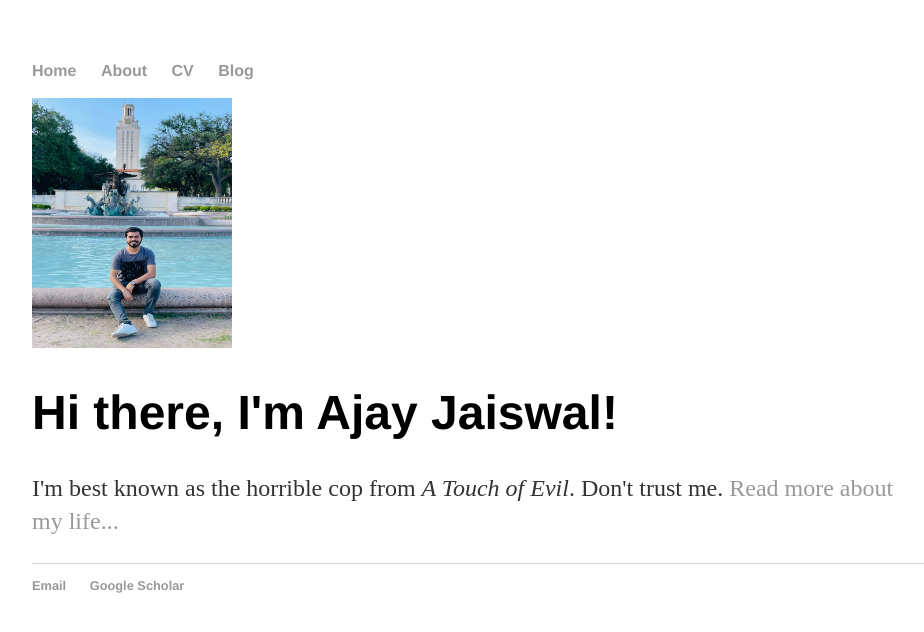
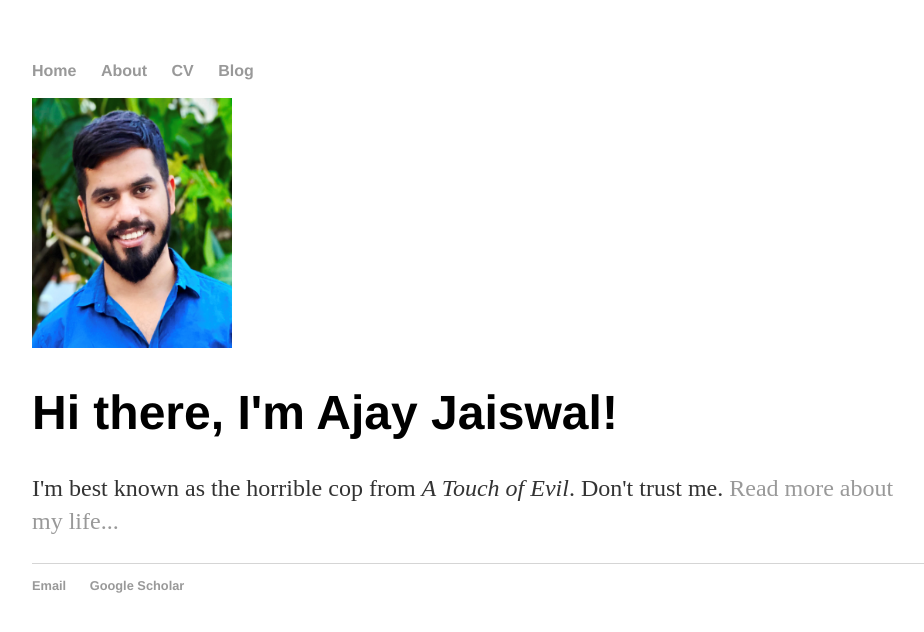
Before and after one commit to Ajay1994/ajay1994.github.io, a Jekyll site: the page built from index.html, in a window 1280 px wide. Shown: the top 632 px of the page, without its empty margins (160-1084 px from the left). Built offline with Jekyll 4.4.1, drawn with Linux system fonts in a browser that asks for light colours.

Commit message:
Update index.html

```diff
--- a/index.html
+++ b/index.html
@@ -4,7 +4,7 @@ title: Ajay Jaiswal Homepage
 ---
 
 		<div class="blurb">
-			<img src="/bio_image.jpg" alt="Italian Trulli" style="width:200px;height:250px;">
+			<img src="/picturedp.PNG" alt="Italian Trulli" style="width:200px;height:250px;">
 			<h1>Hi there, I'm Ajay Jaiswal!</h1>
 			<p>I'm best known as the horrible cop from <em>A Touch of Evil</em>. Don't trust me. <a href="/about">Read more about my life...</a></p>
 		</div>
```
